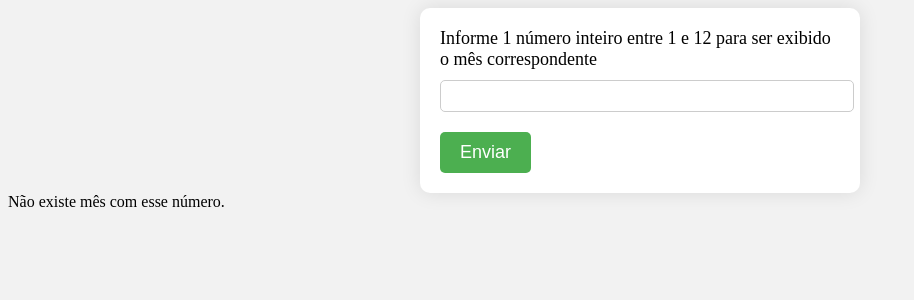
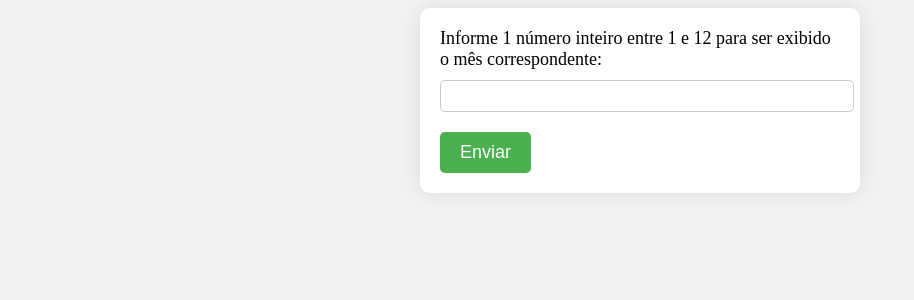
Before and after one commit to lilianns/exerciciosPHP, a PHP site: page /Exercicio6/index.php in a window 1280 px wide. Shown: the top 300 px of the page, without its empty margins (0-914 px from the left). Run offline with PHP 8.4, Linux system fonts and the light colour scheme; data that the repository does not hold is empty.

Commit message:
Arrumando

```diff
--- a/Exercicio6/index.php
+++ b/Exercicio6/index.php
@@ -3,26 +3,23 @@
 <head>
     <meta charset="UTF-8">
     <meta http-equiv="X-UA-Compatible" content="IE=edge">
-        <meta name="viewport" content="width=drive-width, initial-scale=1.0">
+    <meta name="viewport" content="width=device-width, initial-scale=1.0">
     <link rel="stylesheet" href="style.css">
     <title>Exercicio 6</title>
 </head>
 
 <body>
     <form action="" method="get">
-		<label> Informe 1 número inteiro entre 1 e 12 para ser exibido o mês correspondente</label>
+        <label>Informe 1 número inteiro entre 1 e 12 para ser exibido o mês correspondente:</label>
         <input type="text" id="num" name="num">
         <input type="submit" value="Enviar">
     </form>
-</body>
 
 <?php
+    if (isset($_GET['num'])) {
+        $num = $_GET['num'];
 
-    if (key_exists('num', $_GET)){
-    $num = $_GET['num'];
-    }
-
-    $meses = array(
+        $meses = [
             1 => 'janeiro',
             2 => 'fevereiro',
             3 => 'março',
@@ -35,16 +32,14 @@
             10 => 'outubro',
             11 => 'novembro',
             12 => 'dezembro'
-    );
+        ];
 
         if ($num >= 1 && $num <= 12) {
             echo "<div class='result'>O número $num corresponde ao mês de " . $meses[$num] . ".</div>";
         } else {
-        echo "<div class='result'>Não existe mês com esse número.</div>";
+            echo "<div class='result'>Não existe mês correspondente para o número informado.</div>";
         }
-
-
+    }
     ?>
-
-
+</body>
 </html>
```
Also changed, not shown: tests/Acceptance/Exercicio6Cest.php (+7 -14 lines). Lines whose indentation alone changed are shown as unchanged.
